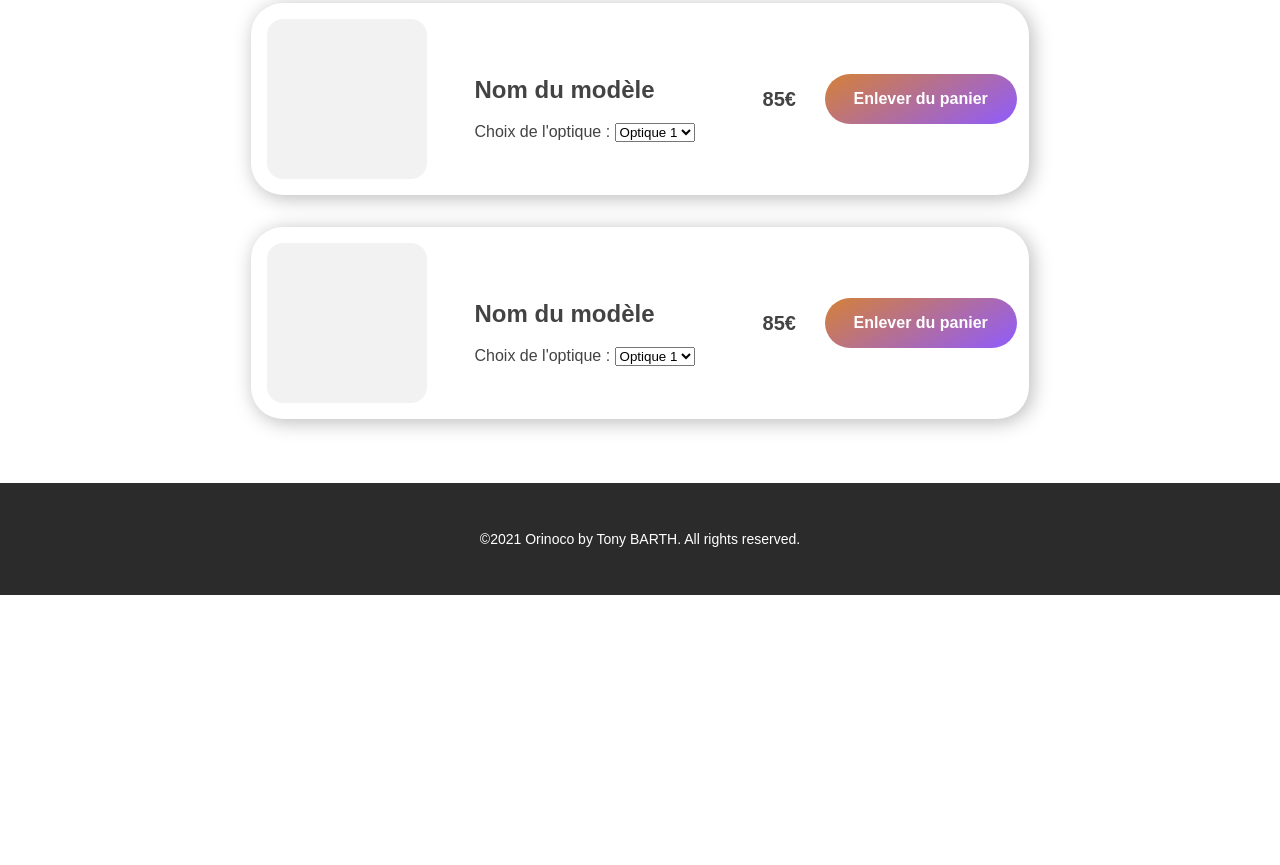
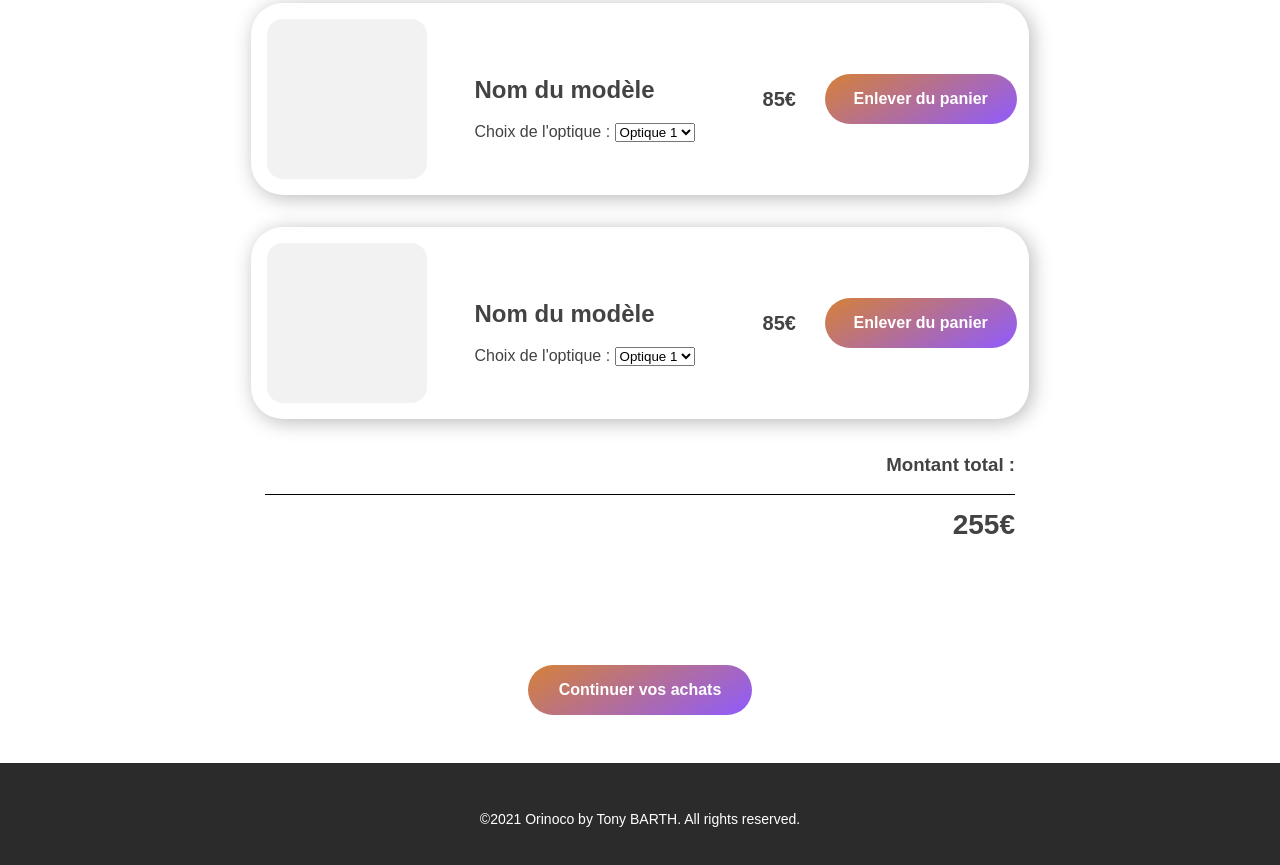
Before and after one commit to TonyBARTH/TonyBARTH_5_07012021, a plain HTML site: page cart.html in a window 1280 px wide. Shown: the part 493-1358 px from the top of the page. Before the commit the page ends 1088 px from the top, so only its background shows below. Drawn offline with Linux system fonts and the light colour scheme.

Commit message:
Fixing-some-changes-on-pages

```diff
--- a/cart.html
+++ b/cart.html
@@ -36,7 +36,7 @@
                     <div class="cart-product__details--options">
                         <form>
                             <label for="options-choice">Choix de l'optique :</label>
-                            <select id="option-choose" name="option-choose">
+                            <select class="option-choose" name="option-choose">
                                 <option>Optique 1</option>
                                 <option>Optique 2</option>
                                 <option>Optique 3</option>
@@ -57,7 +57,7 @@
                     <div class="cart-product__details--options">
                         <form>
                             <label for="options-choice">Choix de l'optique :</label>
-                            <select id="option-choose" name="option-choose">
+                            <select class="option-choose" name="option-choose">
                                 <option>Optique 1</option>
                                 <option>Optique 2</option>
                                 <option>Optique 3</option>
@@ -78,7 +78,7 @@
                     <div class="cart-product__details--options">
                         <form>
                             <label for="options-choice">Choix de l'optique :</label>
-                            <select id="option-choose" name="option-choose">
+                            <select class="option-choose" name="option-choose">
                                 <option>Optique 1</option>
                                 <option>Optique 2</option>
                                 <option>Optique 3</option>
@@ -90,9 +90,15 @@
                 <div class="btn">Enlever du panier</div>
             </div>
 
+            <div id="cart-total">
+                <h3>Montant total :</h3>
+                <div class="cart-total-price">255€</div>
+            </div>
+
         </section>
 
 
+        <a href="./index.html"><div class="btn back-to-home">Continuer vos achats</div></a>
 
         <footer>
             <div id="footer-signature">©2021 Orinoco by Tony BARTH. All rights reserved.</div>
--- a/style.css
+++ b/style.css
@@ -183,7 +183,9 @@ footer {
     flex-direction: column;
     justify-content: space-evenly;
     align-items: center;
+    max-width: 1000px;
     padding: 3em;
+    margin: auto;
 }
 
 .cart-item {
@@ -217,6 +219,18 @@ footer {
     font-weight: 600;
     margin: 0.8em;
 }
+#cart-total {
+    width: 75%;
+    text-align: right;
+}
+.cart-total-price {
+    width: 100%;
+    border-top: 1px solid black;
+    padding: 0.5em 0 1em 0;
+    text-align: right;
+    font-size: 28px;
+    font-weight: bold;
+}
 
 
 
@@ -247,6 +261,10 @@ footer {
     width: auto;
     bottom: 0;
 }
+.back-to-home {
+    margin: 3em auto;
+    width: 12em;
+}
 
 .fas {
     font-size: 25px;
```
